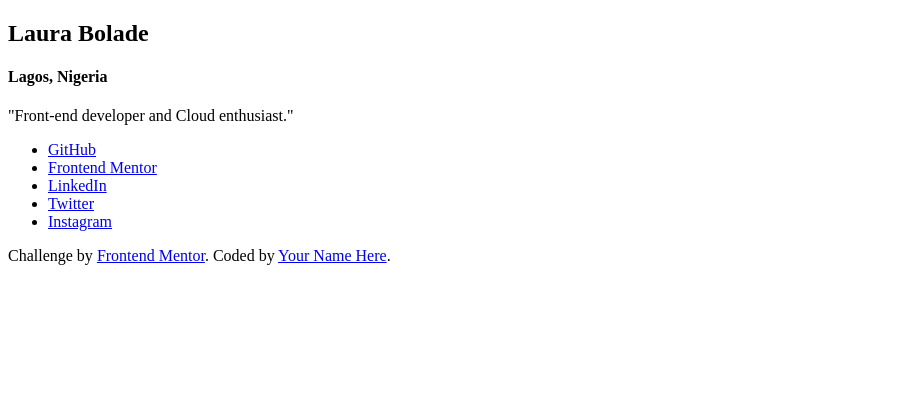
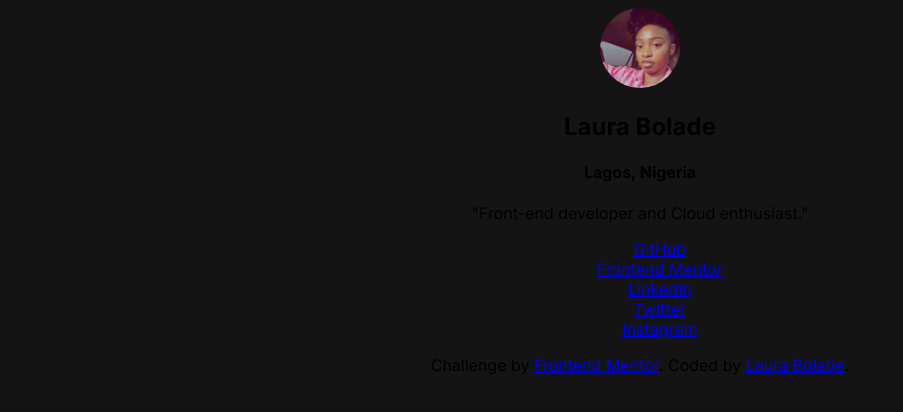
Before and after one commit to Temiloluwa16/social-links-profile, a plain HTML site: page index.html in a window 1280 px wide. Shown: the whole page, without its empty margins (0-903 px from the left). Drawn offline with Linux system fonts and the light colour scheme.

Commit message:
anoth,er commit made

```diff
--- a/index.html
+++ b/index.html
@@ -10,8 +10,11 @@
 
 </head>
 <body>
-<div class="container">
-
+<section class="container">
+<div class="profile-container">
+  <img src="./images/profile-pic.jpeg" alt="profile-pic" class="profile-pic">
+</div>
+<div class="text">
  <h2>Laura Bolade</h2>
   <h4>Lagos, Nigeria</h4>
   <p>"Front-end developer and Cloud enthusiast."</p>
@@ -23,10 +26,10 @@
  <li><a href="https://github.com/Temiloluwa16">Twitter</a></li>
  <li><a href="https://github.com/Temiloluwa16">Instagram</a></li>
   </ul>
-</div>
+</section>
   <div class="attribution">
     Challenge by <a href="https://www.frontendmentor.io?ref=challenge" target="_blank">Frontend Mentor</a>.
-    Coded by <a href="#">Your Name Here</a>.
+    Coded by <a href="#">Laura Bolade</a>.
   </div>
 </body>
 </html>
--- a/style.css
+++ b/style.css
@@ -0,0 +1,21 @@
+@import url('https://fonts.googleapis.com/css2?family=Inter:ital,opsz,wght@0,14..32,100..900;1,14..32,100..900&display=swap');
+
+body {
+    background-color: #141414;
+   font-family: "Inter", sans-serif;
+   text-align: center;
+}
+
+
+.profile-pic {
+    width: 80px;
+    height: 80px;
+    border-radius: 50%;
+    object-fit: cover;
+}
+
+li {
+    list-style: none;
+
+
+}
```
Also changed, not shown: images/avatar-jessica.jpeg (deleted), images/profile-pic.jpeg (added).
